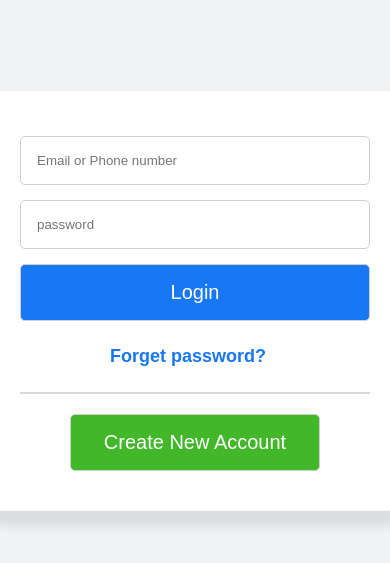
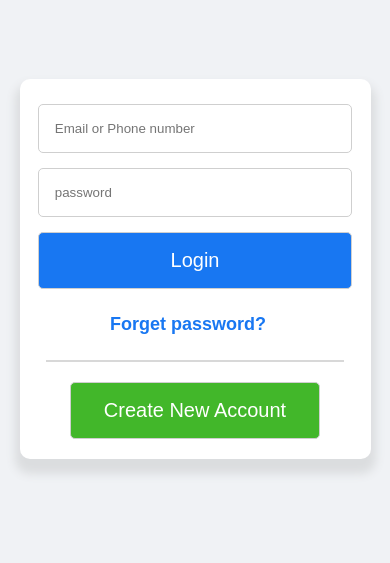
Before and after one commit to mdsoponhossain/login-page-1, a plain HTML site: page index.html in a window 390 px wide. Shown: the part 239-802 px from the top of the page. Drawn offline with Linux system fonts and the light colour scheme.

Commit message:
responsive ---- done

```diff
--- a/index.css
+++ b/index.css
@@ -91,17 +91,26 @@
     .parent {
         flex-direction: column;
         width: 100%;
+        padding-top: 30px;
+        border-radius: 0px;
 
+    }
+
+
+    .child-2 {
+        width: 90%;
+        margin: auto;
     }
 
     form {
         width: 100%;
-        padding: 30px;
+        padding: 10px;
+        margin: auto;
         background-color: #FFFFFF;
     }
 
     form input {
-        width: 100%;
+        width: 95%;
     }
 
     .child-1 p {
@@ -109,7 +118,9 @@
         font-weight: 500;
 
     }
-
+    hr {
+        width: 90%;
+    }
 
 }
 
@@ -118,8 +129,13 @@
         width: 100%;
         margin: auto;
         display: flex;
+    }
 
-
+    .child-1 {
+        width: 45%;
+    }
+    .child-2 {
+        width: 45%;
     }
 
     form {
```
